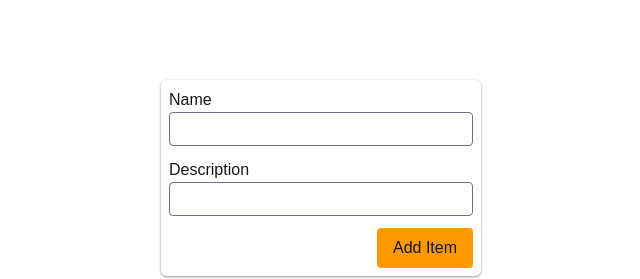
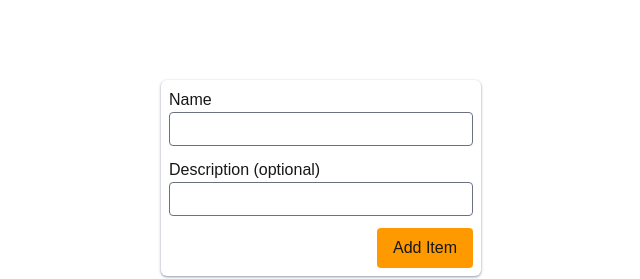
Before and after one commit to Tauromachian/buying-list, a Next.js app: page / in a window 1280 px wide. Shown: the top 279 px of the page, without its empty margins (319-959 px from the left). Built offline with nearby package versions, Linux system fonts and the light colour scheme.

Commit message:
Add optional indication to description

```diff
--- a/app/page.tsx
+++ b/app/page.tsx
@@ -30,7 +30,7 @@ export default function Home() {
         <form onSubmit={addItem} className="flex flex-col gap-3">
           <InputText label="Name" value={name} setValue={setName}></InputText>
           <InputText
-            label="Description"
+            label="Description (optional)"
             value={description}
             setValue={setDescription}
           ></InputText>
```
